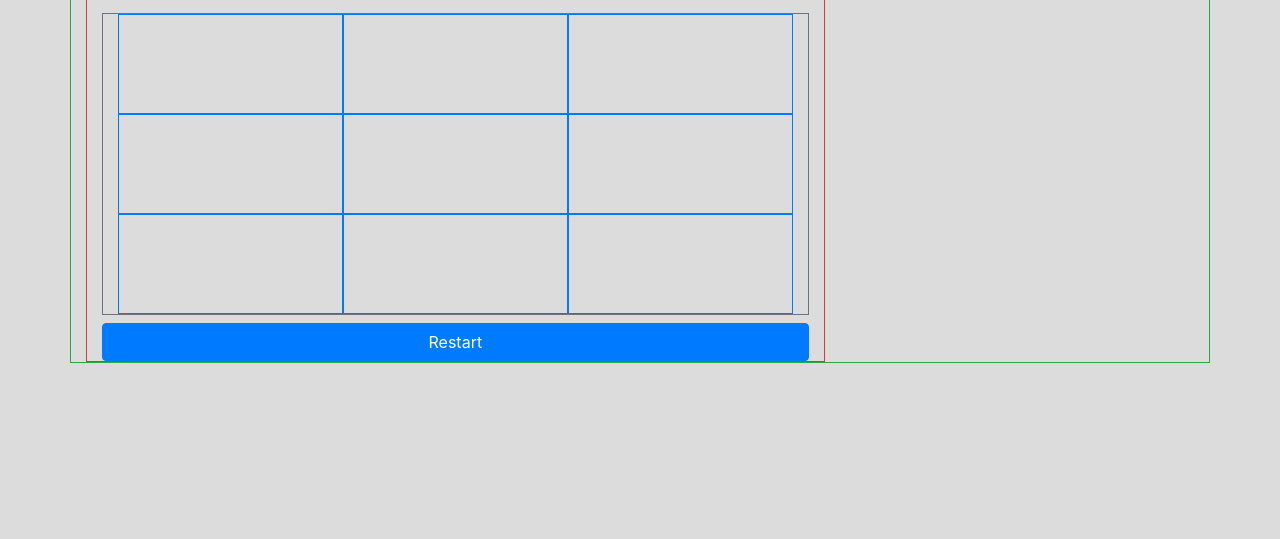
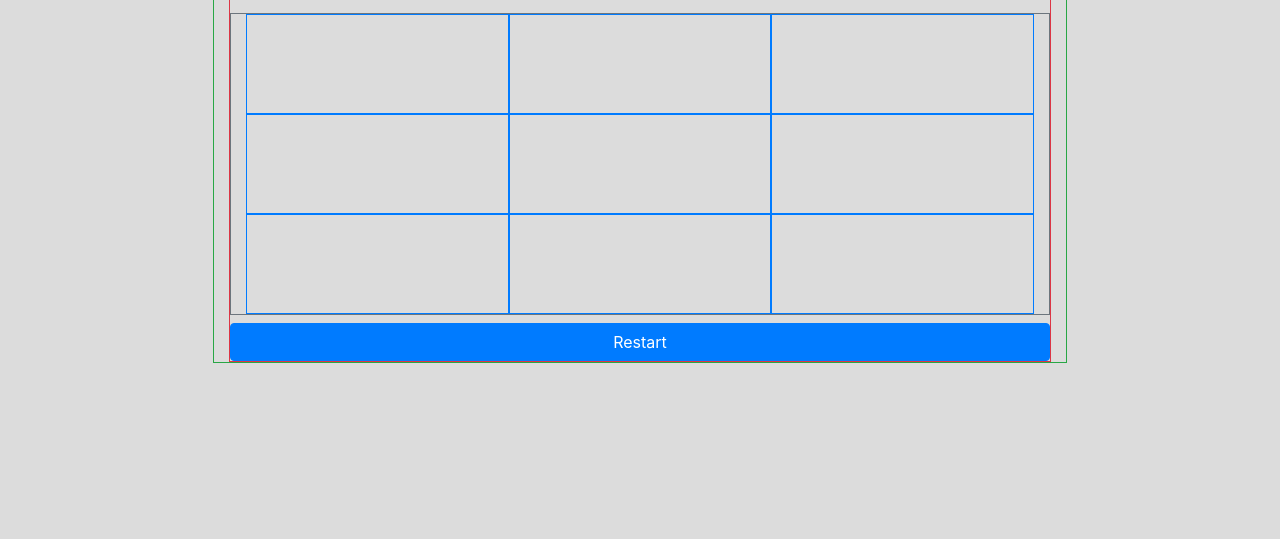
Before and after one commit to codeyluke/tic-tac-toe-game, a plain HTML site: page index.html in a window 1280 px wide. Shown: the part 261-800 px from the top of the page. Drawn offline with nearby package versions, Linux system fonts and the light colour scheme.

Commit message:
change the css

```diff
--- a/index.html
+++ b/index.html
@@ -21,8 +21,8 @@
   </head>
   <body>
     <div class="centered ">
-      <div class="container border border-success">
-        <div class="border border-danger d-flex flex-column col-m-12 col-lg-8">
+      <div class="container border border-success col-lg-8 col-md-10">
+        <div class="border border-danger d-flex flex-column">
           <div class="descrp">
             <h1 class="text-center">Tic Tac Toe</h1>
             <div id="result" class="mb-3 text-center">
```
